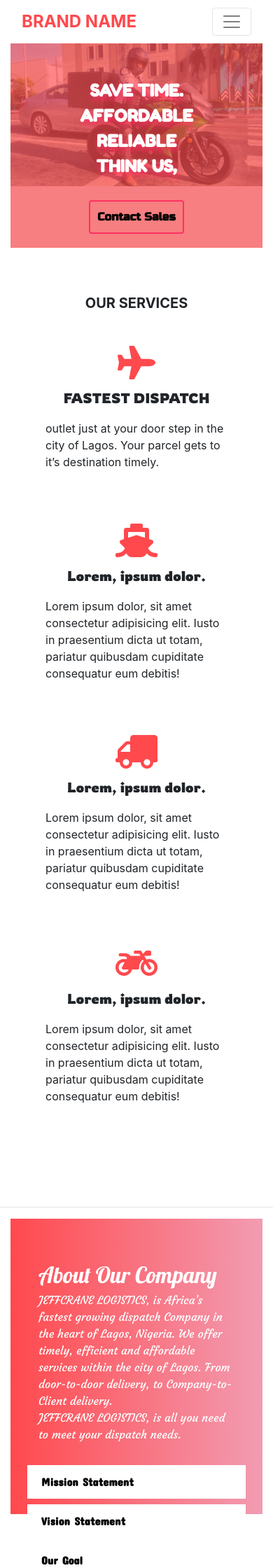
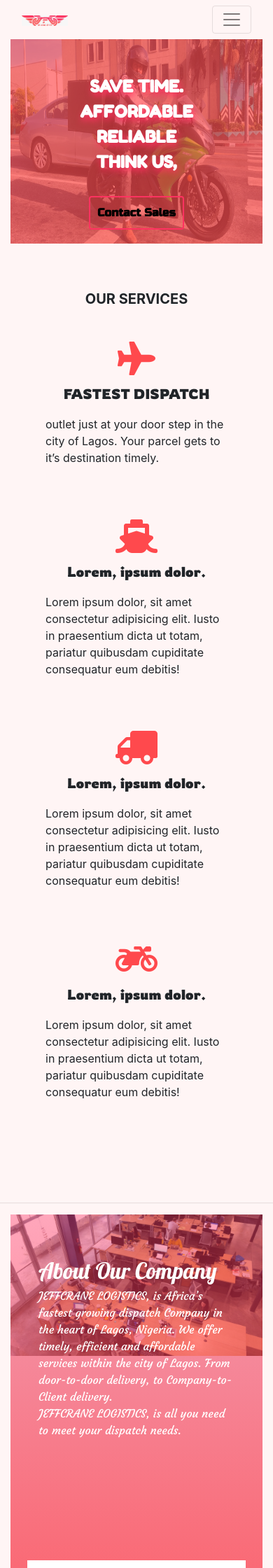
Before and after one commit to CodeTemplar99/TKGN-logistics, a PHP site: page / in a window 390 px wide. Shown: the top 2240 px of the page at 70% size. Run offline with PHP 8.4, Linux system fonts and the light colour scheme; some libraries are stand-ins or nearby versions; some web fonts are replaced.

Commit message:
logo image

```diff
--- a/Css/styled.css
+++ b/Css/styled.css
@@ -4,7 +4,7 @@
 
 body {
     /* background-color:#183349; */
-    background: white !important;
+    background: rgb(255, 245, 245) !important;
     margin: 0px;
     font-size: 100%;
     width: 100%;
@@ -15,11 +15,17 @@
     background-color: #183349;
 }
 
-.navbar-brand {
-    color: #FF494D !important;
-    font-size: 150%;
-    font-weight: bold;
+.navbar-brand{
+    /* color: #FF494D !important; */
+    /* font-size: 150%; */
+    /* font-weight: bold; */
+    width: 20%;
+    /* border: 1px solid red; */
 }
+
+/* .navbar-brand img{
+    width: inherit;
+} */
 
 #navbarSupportedContent {
     position: absolute;
@@ -289,6 +295,11 @@
         left: 0;
     }
 
+    .s1 {
+        background-position: center;
+        background-size: 100% 100%;
+    }
+
     .s1-text {
         /* color: white; */
         font-size: 200%;
@@ -329,10 +340,29 @@
     }
 
     .s3 {
+        height: 80vh;
+    }
+
+    .s3-image-blur {
+        height: 100%;
+        background-image: url("/images/tech-startup.jpg") !important;
+        background-position: top;
+        background-size: 100%;
+        /* filter: blur(0px); */
+        background-repeat: no-repeat;
+    }
+
+    .s3-flex {
+        width: inherit;
+        height: inherit;
+        background: linear-gradient(to bottom, #fe32626e, #FF494D) !important;
+        background: transparent;
         display: flex;
         justify-content: space-between;
-        align-items: center;
+        /* align-items: center; */
         flex-wrap: wrap;
+        position: absolute;
+        top: 0px;
     }
 
     .about-text-div {
@@ -439,6 +469,16 @@
         text-align: center !important;
     }
 
+
+    .s3 {
+        height: 100vh;
+    }
+
+    .s3-flex {
+        background: linear-gradient(to bottom, #fe32626e, #FF494D) !important;
+    }
+
+
     .s4-boxes {
         width: 90%;
     }
@@ -523,6 +563,10 @@
         width: auto;
     }
 
+    .s3 {
+        height: 110vh;
+    }
+
     .s4-boxes {
         width: 100%;
         margin: 10px !important;
--- a/index.html
+++ b/index.html
@@ -50,7 +50,7 @@
 
         <div class="container bg-transparent">
             <nav class="navbar navbar-expand-lg navbar-light bg-transparent">
-                <a class="navbar-brand" href="#">BRAND NAME</a>
+                <a class="navbar-brand bg-transparent" href="#"><img class="img-fluid" src="./images/IMG-20200806-WA0051.jpg"></a>
                 <button class="navbar-toggler" type="button" data-toggle="collapse"
                     data-target="#navbarSupportedContent" aria-controls="navbarSupportedContent" aria-expanded="false"
                     aria-label="Toggle navigation">
```
Also changed, not shown: images/IMG-20200806-WA0051.jpg (added).
